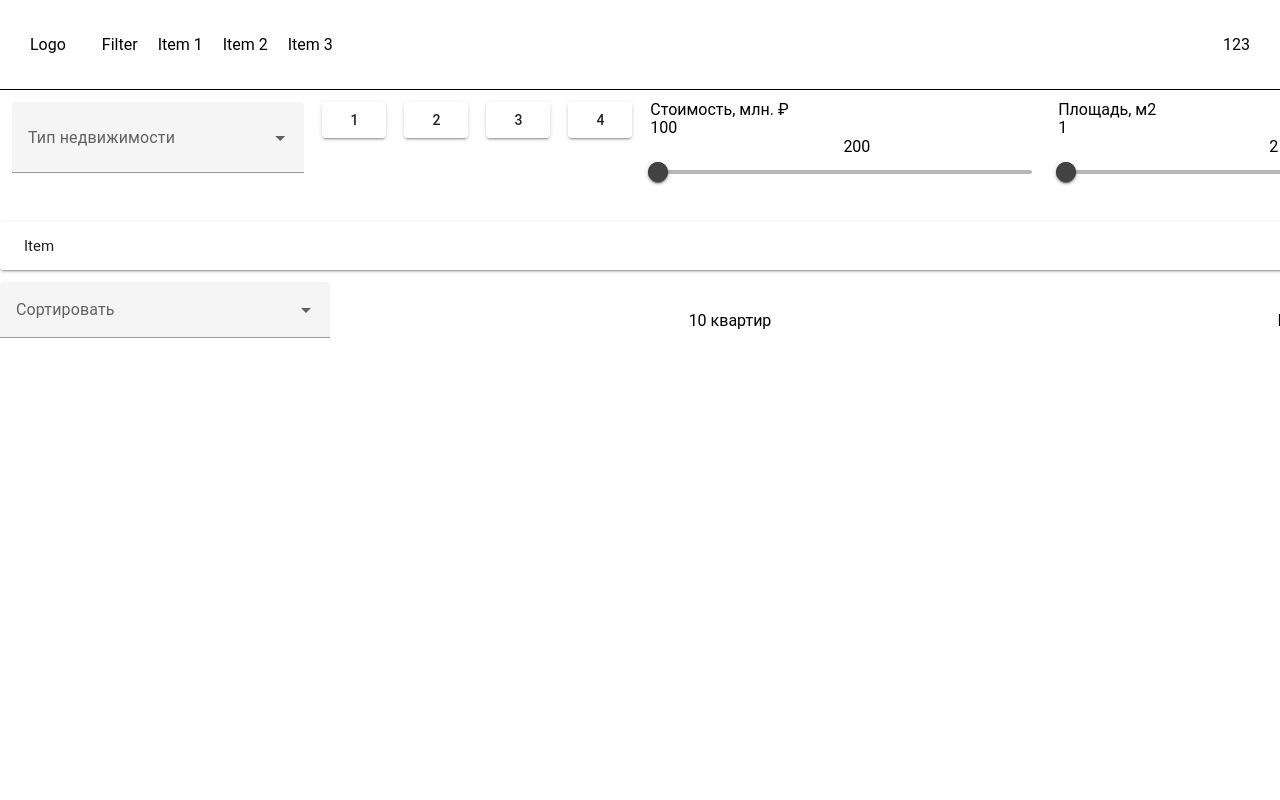
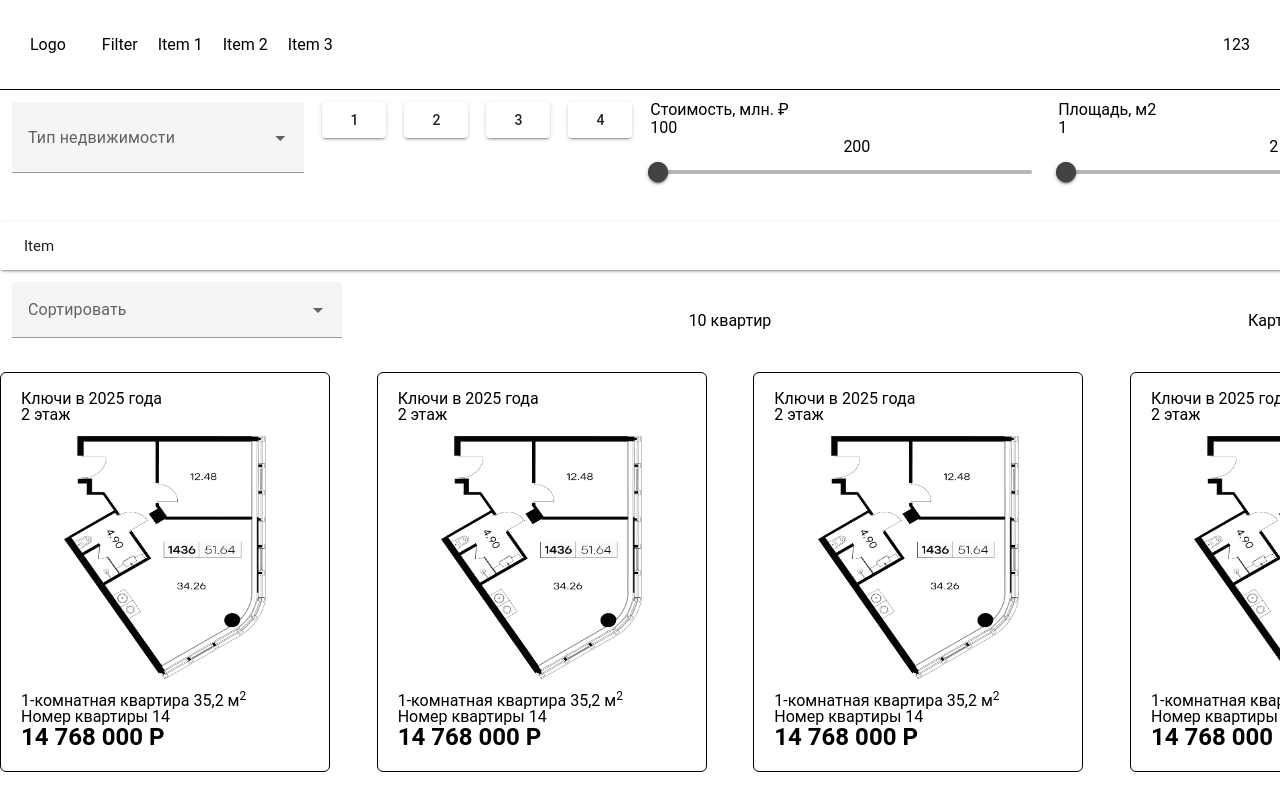
Before and after one commit to yakovetsrr/realty-vue, a Vue app: page /filter in a window 1280 px wide. Shown: the top 800 px of the page. Built offline with nearby package versions, Linux system fonts and the light colour scheme.

Commit message:
feat: cardContainer

```diff
--- a/src/views/FilterPage.vue
+++ b/src/views/FilterPage.vue
@@ -105,7 +105,7 @@ export default defineComponent({
       </VExpansionPanel>
     </VExpansionPanels>
     <div :class="$style.filterResults">
-      <div :class="$style.test">
+      <div :class="$style.divSelect">
         <VSelect
           :class="$style.select"
           :items="sortOptions"
@@ -117,6 +117,60 @@ export default defineComponent({
         <label>Карточка</label>
         <VSwitch />
         <label>Список</label>
+      </div>
+    </div>
+    <div :class="$style.cardContainer">
+      <div :class="$style.cardFlatContent">
+        <span>Ключи в 2025 года</span>
+        <span>2 этаж</span>
+        <div :class="$style.divCardImg">
+          <img
+            src="../assets/img.png"
+            :class="$style.img"
+          />
+        </div>
+        <span>1-комнатная квартира 35,2 м<sup>2</sup></span>
+        <span>Номер квартиры 14</span>
+        <span :class="$style.costText">14 768 000 Р</span>
+      </div>
+      <div :class="$style.cardFlatContent">
+        <span>Ключи в 2025 года</span>
+        <span>2 этаж</span>
+        <div :class="$style.divCardImg">
+          <img
+            src="../assets/img.png"
+            :class="$style.img"
+          />
+        </div>
+        <span>1-комнатная квартира 35,2 м<sup>2</sup></span>
+        <span>Номер квартиры 14</span>
+        <span :class="$style.costText">14 768 000 Р</span>
+      </div>
+      <div :class="$style.cardFlatContent">
+        <span>Ключи в 2025 года</span>
+        <span>2 этаж</span>
+        <div :class="$style.divCardImg">
+          <img
+            src="../assets/img.png"
+            :class="$style.img"
+          />
+        </div>
+        <span>1-комнатная квартира 35,2 м<sup>2</sup></span>
+        <span>Номер квартиры 14</span>
+        <span :class="$style.costText">14 768 000 Р</span>
+      </div>
+      <div :class="$style.cardFlatContent">
+        <span>Ключи в 2025 года</span>
+        <span>2 этаж</span>
+        <div :class="$style.divCardImg">
+          <img
+            src="../assets/img.png"
+            :class="$style.img"
+          />
+        </div>
+        <span>1-комнатная квартира 35,2 м<sup>2</sup></span>
+        <span>Номер квартиры 14</span>
+        <span :class="$style.costText">14 768 000 Р</span>
       </div>
     </div>
   </div>
@@ -156,20 +210,57 @@ export default defineComponent({
 }
 
 .filterResults {
-  padding-top: 12px;
+  padding: 12px 12px;
   display: flex;
   justify-content: space-between;
   align-items: center;
 }
 
-.test {
+.divSelect {
   width: 200px;
 }
 
 .switch {
   width: 200px;
   display: flex;
+  justify-content: space-between;
+  align-items: center;
+}
+
+.cardFlatContent {
+  display: flex;
+  flex-direction: column;
+  height: 400px;
+  width: 330px;
+  border-radius: 6px;
+  border: 1px solid black;
+  padding: 18px 20px;
+}
+
+.cardFlat {
+  height: 400px;
+  width: 330px;
+  border-radius: 3px;
+}
+
+.costText {
+  font-weight: bold;
+  font-size: 24px;
+}
+
+.divCardImg {
+  display: flex;
   justify-content: center;
   align-items: center;
 }
+.img {
+  width: 70%;
+  height: 90%;
+}
+
+.cardContainer {
+  display: flex;
+  justify-content: space-between;
+  gap: 12px;
+}
 </style>
```
Also changed, not shown: src/assets/Flat1.svg (added), src/assets/img.png (added).
